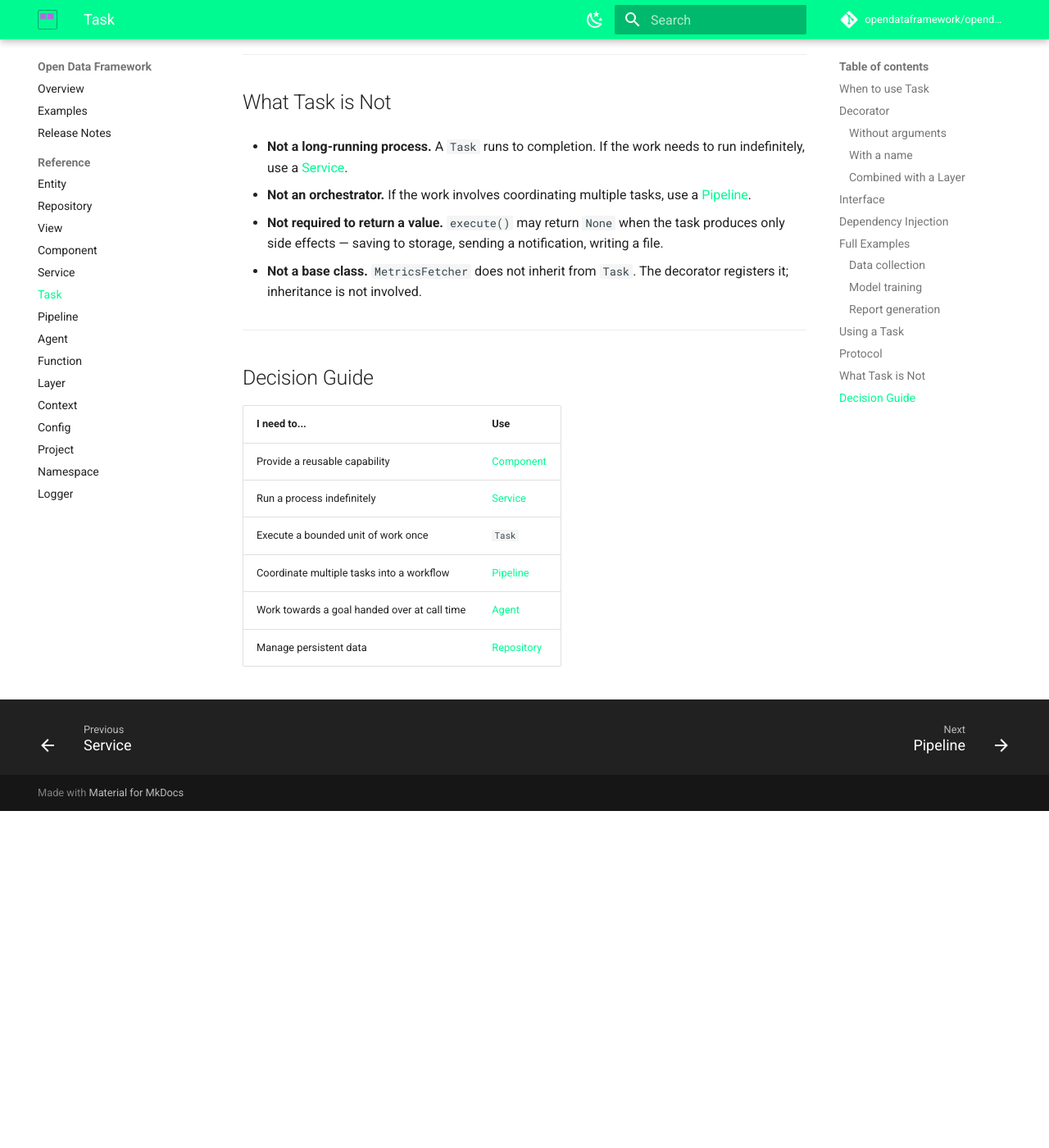
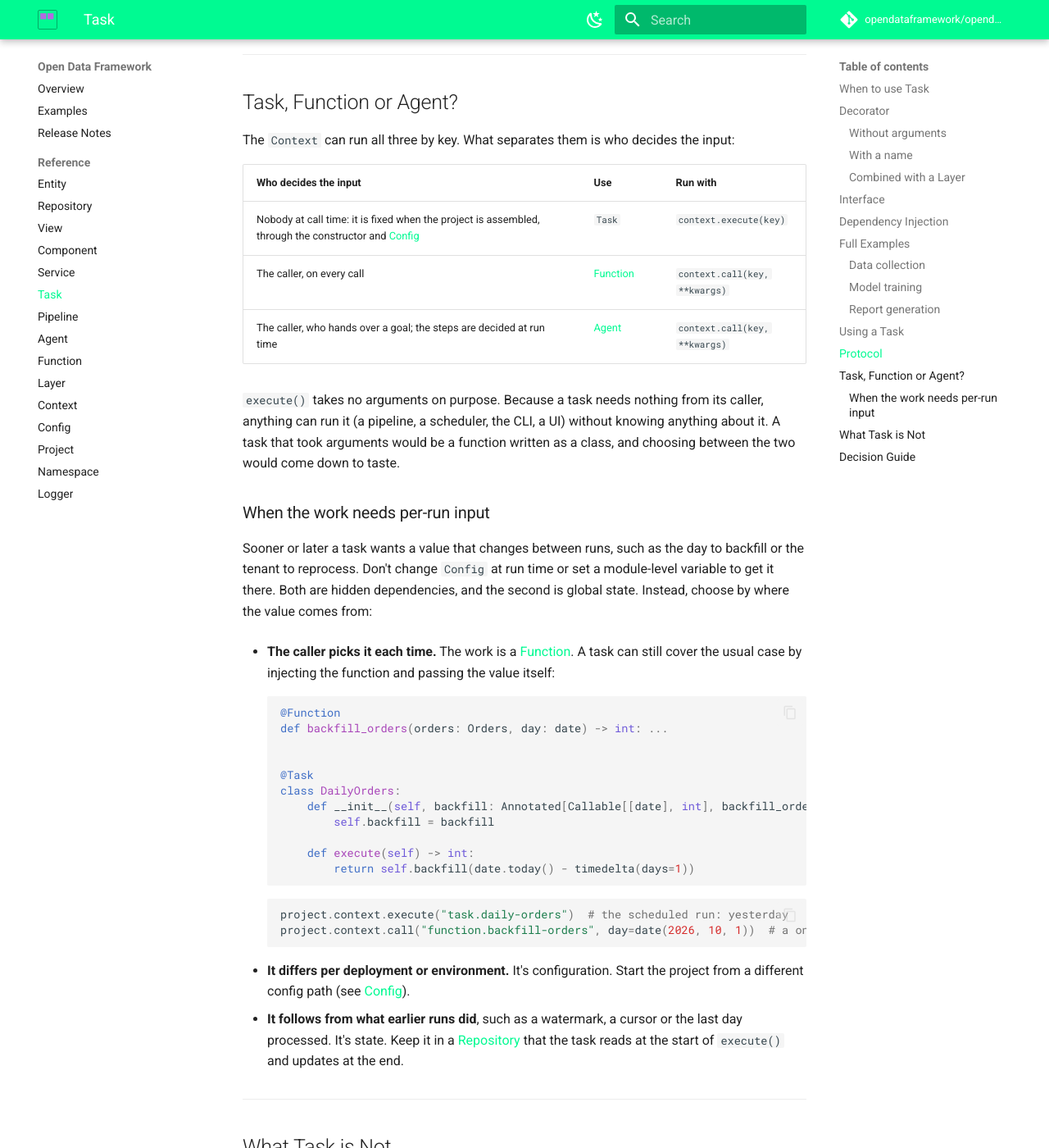
Before and after one commit to opendataframework/opendataframework, an MkDocs documentation site: the page built from docs/task.md, in a window 1280 px wide and 1400 px high, scrolled down 4591 px. Shown: the whole window at 82% size. Built offline with MkDocs 1.6.1 and Material for MkDocs 9.7.7, drawn with Linux system fonts in a browser that asks for light colours; comment, search, counter and statistics services are not loaded; before the commit the page ends 5580 px from its top, so only the background shows below that; some of the changed text lies outside the part shown.

Commit message:
:memo: docs(task): keep execute() free of arguments
A task and a function both ran work by key, but the pipeline docs
suggested giving a task's `execute()` an optional parameter to receive
the previous step's result. That made a task with arguments a function
written as a class, with nothing left to choose between them.

The task page now draws the line by who decides the input: nobody at
call time for a Task, the caller for a Function, a goal handed over for
an Agent. For a value that changes between runs, it points to a
function the task injects, to config, or to state in a repository,
rather than changing config at run time or a module-level variable.

The pipeline tip now passes a task's result to a function or a
component method, and shares output between tasks through a dependency
both use.

````diff
--- a/docs/task.md
+++ b/docs/task.md
@@ -225,7 +225,64 @@ class TaskProtocol(Protocol):
 
 ---
 
+## Task, Function or Agent?
+
+The `Context` can run all three by key. What separates them is who decides the input:
+
+| Who decides the input                                                              | Use                     | Run with                      |
+| ---------------------------------------------------------------------------------- | ----------------------- | ----------------------------- |
+| Nobody at call time: it is fixed when the project is assembled, through the constructor and [Config](config.md) | `Task`                  | `context.execute(key)`        |
+| The caller, on every call                                                          | [Function](function.md) | `context.call(key, **kwargs)` |
+| The caller, who hands over a goal; the steps are decided at run time               | [Agent](agent.md)       | `context.call(key, **kwargs)` |
+
+`execute()` takes no arguments on purpose. Because a task needs nothing from its
+caller, anything can run it (a pipeline, a scheduler, the CLI, a UI) without knowing
+anything about it. A task that took arguments would be a function written as a class,
+and choosing between the two would come down to taste.
+
+### When the work needs per-run input
+
+Sooner or later a task wants a value that changes between runs, such as the day to
+backfill or the tenant to reprocess. Don't change `Config` at run time or set a
+module-level variable to get it there. Both are hidden dependencies, and the second is
+global state. Instead, choose by where the value comes from:
+
+* **The caller picks it each time.** The work is a [Function](function.md). A task can
+  still cover the usual case by injecting the function and passing the value itself:
+
+    ```python
+    @Function
+    def backfill_orders(orders: Orders, day: date) -> int: ...
+
+
+    @Task
+    class DailyOrders:
+        def __init__(self, backfill: Annotated[Callable[[date], int], backfill_orders]):
+            self.backfill = backfill
+
+        def execute(self) -> int:
+            return self.backfill(date.today() - timedelta(days=1))
+    ```
+
+    ```python
+    project.context.execute("task.daily-orders")  # the scheduled run: yesterday
+    project.context.call("function.backfill-orders", day=date(2026, 10, 1))  # a one-off
+    ```
+
+* **It differs per deployment or environment.** It's configuration. Start the project
+  from a different config path (see [Config](config.md)).
+
+* **It follows from what earlier runs did**, such as a watermark, a cursor or the last
+  day processed. It's state. Keep it in a [Repository](repository.md) that the task
+  reads at the start of `execute()` and updates at the end.
+
+---
+
 ## What Task is Not
+
+* **Not called with arguments.** `execute()` takes none, and `Context.execute()` passes
+  none. Work that needs input from its caller is a [Function](function.md); see
+  [Task, Function or Agent?](#task-function-or-agent).
 
 * **Not a long-running process.** A `Task` runs to completion. If the work needs to run
   indefinitely, use a [Service](service.md).
@@ -247,7 +304,8 @@ class TaskProtocol(Protocol):
 | ----------------------------------------- | ----------- |
 | Provide a reusable capability             | [Component](component.md) |
 | Run a process indefinitely                | [Service](service.md)   |
-| Execute a bounded unit of work once       | `Task`      |
+| Execute a bounded unit of work once, no arguments | `Task` |
+| Call a unit of work with arguments        | [Function](function.md) |
 | Coordinate multiple tasks into a workflow | [Pipeline](pipeline.md)  |
 | Work towards a goal handed over at call time | [Agent](agent.md) |
 | Manage persistent data                    | [Repository](repository.md)|
````
Also changed, not shown: docs/pipeline.md (+13 -11 lines).
